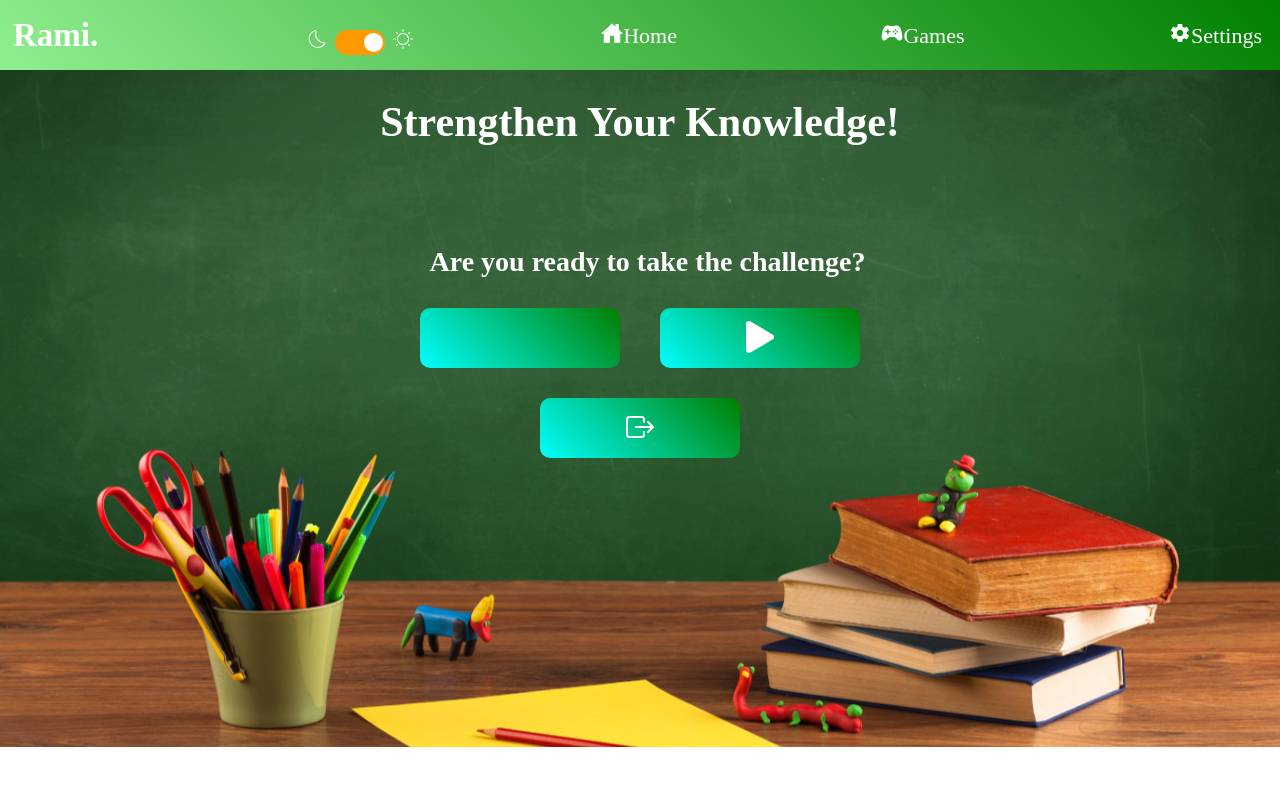
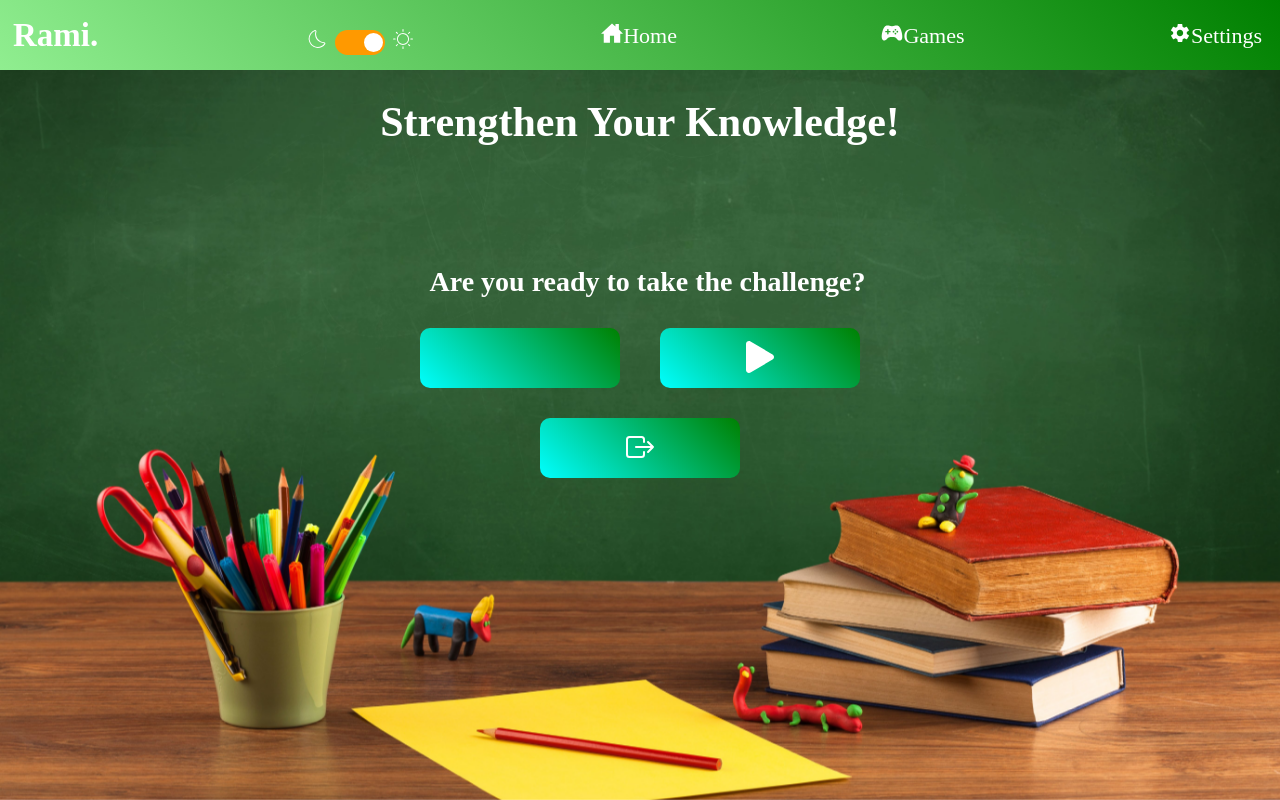
Before and after one commit to Rami-Abdulkarim/English-Acts, a React (Create React App) app: page /MCQs in a window 1280 px wide. Built offline with nearby package versions, Linux system fonts and the light colour scheme; some icons are missing.

Commit message:
Deployed website

```diff
--- a/src/Components/Hangman/Hangman.css
+++ b/src/Components/Hangman/Hangman.css
@@ -10,7 +10,7 @@
     flex-direction: column;
     align-items: center;
     /* height: 80vh; */
-    height: 550px;
+    height: 100vh;
     margin: 0;
     overflow: hidden;
   }
--- a/src/Components/MCQs/MCQs.css
+++ b/src/Components/MCQs/MCQs.css
@@ -1,7 +1,7 @@
 .MCQs-MainPage {
     background: url(./Assets/MCQs-BG.jpg) no-repeat center fixed;
     background-size: cover;
-    height: 84.6vh;
+    height: 100vh;
     overflow: hidden;
 }
 
@@ -14,7 +14,7 @@
 .MCQs-H3 {
     color: #fff;
     text-align: center;
-    margin-top: 100px;
+    margin-top: 120px;
     font-size: 28px;
 }
 
--- a/src/Components/MatchWI/MatchWI.css
+++ b/src/Components/MatchWI/MatchWI.css
@@ -1,7 +1,7 @@
 .MatchWI-Parent {
     background: url(../Images/Classroom.jpeg) no-repeat center fixed;
     background-size: cover;
-    height: 84.6vh;
+    height: 100vh;
     overflow: hidden;
 }
 
--- a/src/Components/Memory/Memory.css
+++ b/src/Components/Memory/Memory.css
@@ -6,13 +6,14 @@
     /* background: #0f1B21; */
     background: url('../Images/Memory-Background.jpeg');
     background-size: cover;
+    height: 100vh;
 }
 
 .Memory-Container {
     height: 400px;
     width: 400px;
     /* background: #1f3540; */
-    margin-bottom: 53px;
+    margin-bottom: 85px;
     display: grid;
     grid-template-columns: repeat(4, 1fr);
     grid-template-rows: repeat(4, 1fr);
--- a/src/Components/TicTacToe/TicTacToe.css
+++ b/src/Components/TicTacToe/TicTacToe.css
@@ -3,10 +3,11 @@
   background: url(../Images/TTT-Background.jpeg);
   text-align: center;
   overflow: hidden;
+  height: 100vh;
 }
 
 .TicTacToe-H1 {
-  margin-top: 44px;
+  margin-top: 60px;
   color: #fff;
   font-size: 40px;
   display: flex;
--- a/src/Components/TypeTheWord/TypeTheWord.css
+++ b/src/Components/TypeTheWord/TypeTheWord.css
@@ -3,7 +3,7 @@
     background: url('./Images/Park.jpeg') no-repeat center fixed;
     background-size: cover;
     overflow: hidden;
-    height: 84.6vh;
+    height: 100vh;
 }
 
 .TypeTheWord-h1 {
```
